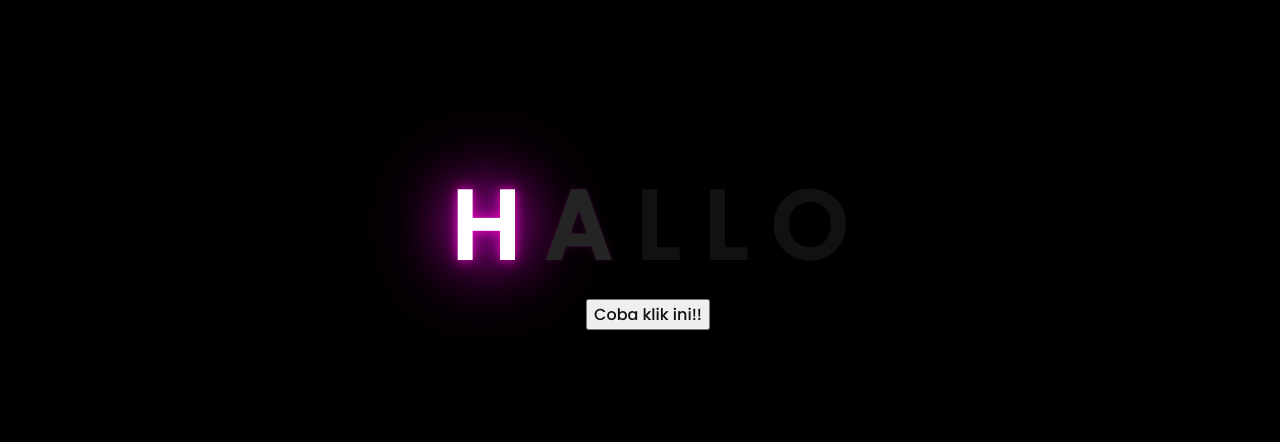
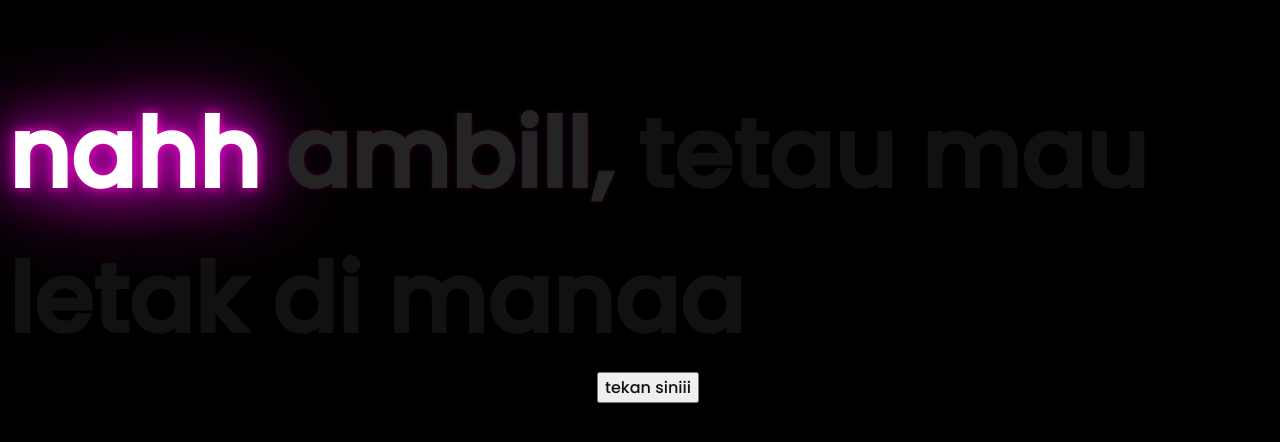
Before and after one commit to qeahhn/syarul, a plain HTML site: page kado-main/indexx.html in a window 1280 px wide. Shown: the part 166-608 px from the top of the page. Drawn offline with Linux system fonts and the light colour scheme.

Commit message:
indexx.html

```diff
--- a/kado-main/indexx.html
+++ b/kado-main/indexx.html
@@ -5,21 +5,21 @@
     <meta http-equiv="X-UA-Compatible" content="IE=edge" />
     <meta name="viewport" content="width=device-width, initial-scale=1.0" />
     <link rel="stylesheet" href="css/style.css" />
-    <title>buat kamu</title>
+    <title>untuk dia jaaaa</title>
   </head>
   <body>
     <div class="greetings">
       <!-- silahkan menambah kata sesuai keinginan dengan <span>text...</span -->
-      <span>H</span>
-      <span>A</span>
-      <span>L</span>
-      <span>L</span>
-      <span>O</span>
+      <span>nahh</span>
+      <span>ambill,</span>
+      <span>tetau</span>
+      <span>mau</span>
+      <span>letak di manaa</span>
     </div>
 
     <div class="button">
       <button>
-        <a href="flower.html">Coba klik ini!!</a>
+        <a href="flower.html">tekan siniii</a>
       </button>
     </div>
     <audio id="myAudio" autoplay loop>
```
